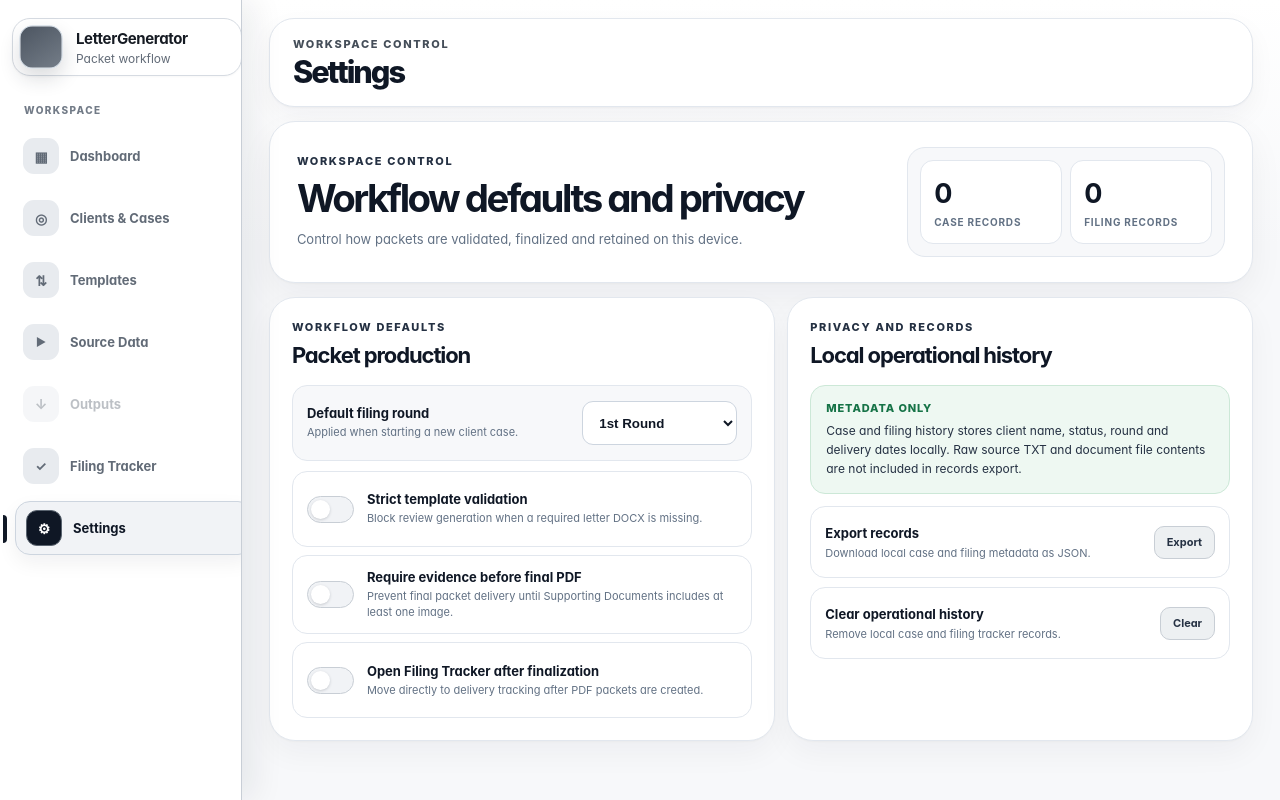
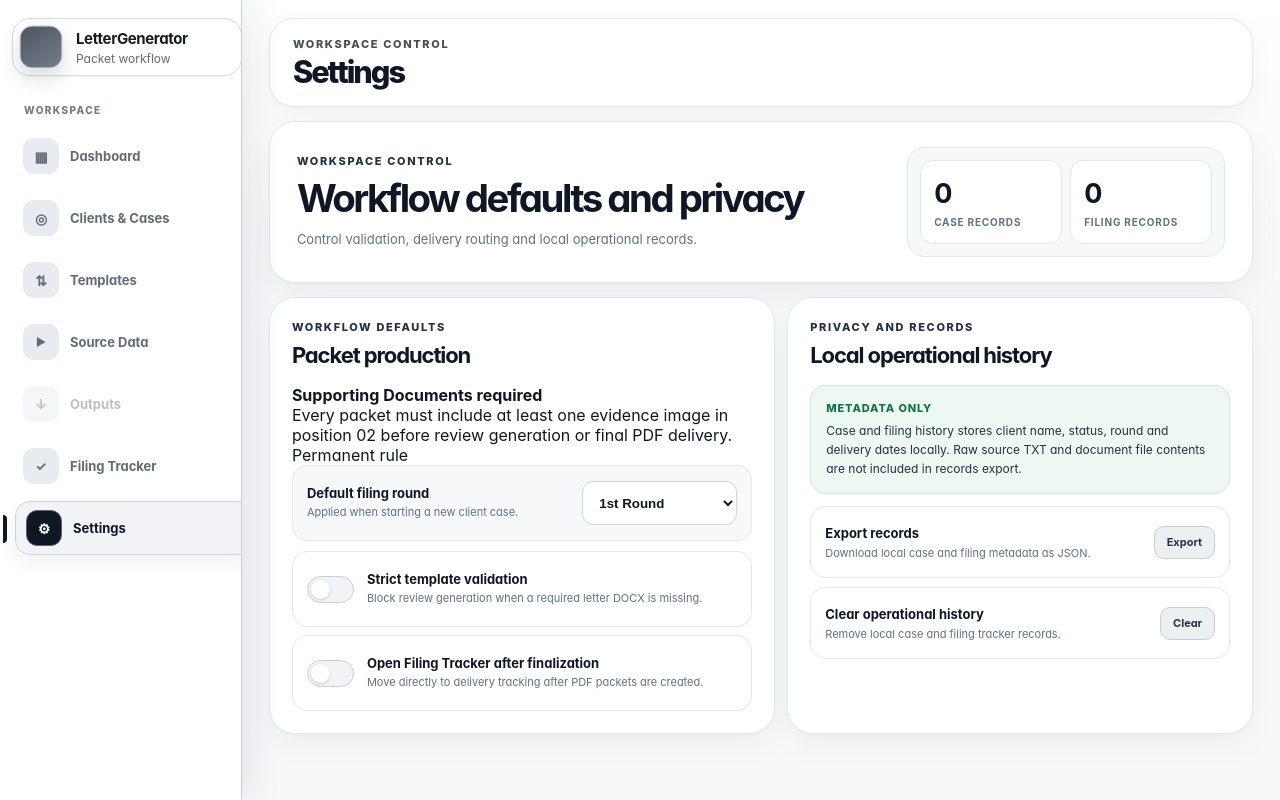
Before and after one commit to Arisu-art/LetterGenerator, a Next.js app: page / in a window 1280 px wide. Both pictures are taken after a click on the button "Settings". Built offline with nearby package versions, Linux system fonts and the light colour scheme.

Commit message:
refactor: remove optional evidence setting and show required filing rule

```diff
--- a/components/WorkspaceSettingsPanel.tsx
+++ b/components/WorkspaceSettingsPanel.tsx
@@ -20,15 +20,15 @@ export default function WorkspaceSettingsPanel({ preferences, caseCount, filingC
   function update(values: Partial<WorkspacePreferences>) { onChange({ ...preferences, ...values }); }
   return <section className="settings-workspace operations-workspace">
     <section className="panel settings-command">
-      <div className="settings-command-copy"><p className="eyebrow">Workspace control</p><h2>Workflow defaults and privacy</h2><p>Control how packets are validated, finalized and retained on this device.</p></div>
+      <div className="settings-command-copy"><p className="eyebrow">Workspace control</p><h2>Workflow defaults and privacy</h2><p>Control validation, delivery routing and local operational records.</p></div>
       <div className="settings-summary"><span><strong>{caseCount}</strong><small>Case records</small></span><span><strong>{filingCount}</strong><small>Filing records</small></span></div>
     </section>
     <div className="settings-grid">
       <section className="panel settings-group">
         <header><p className="eyebrow">Workflow defaults</p><h3>Packet production</h3></header>
+        <div className="settings-required-rule"><strong>Supporting Documents required</strong><p>Every packet must include at least one evidence image in position 02 before review generation or final PDF delivery.</p><span>Permanent rule</span></div>
         <label className="settings-select"><span><strong>Default filing round</strong><small>Applied when starting a new client case.</small></span><select value={preferences.defaultRound} onChange={(event) => update({ defaultRound: event.target.value as Round })}>{rounds.map((item) => <option key={item} value={item}>{item}</option>)}</select></label>
         <Toggle checked={preferences.strictValidation} onChange={(checked) => update({ strictValidation: checked })} title="Strict template validation" description="Block review generation when a required letter DOCX is missing." />
-        <Toggle checked={preferences.requireEvidenceForFinalPdf} onChange={(checked) => update({ requireEvidenceForFinalPdf: checked })} title="Require evidence before final PDF" description="Prevent final packet delivery until Supporting Documents includes at least one image." />
         <Toggle checked={preferences.openTrackerAfterFinalization} onChange={(checked) => update({ openTrackerAfterFinalization: checked })} title="Open Filing Tracker after finalization" description="Move directly to delivery tracking after PDF packets are created." />
       </section>
       <section className="panel settings-group settings-privacy">
```
